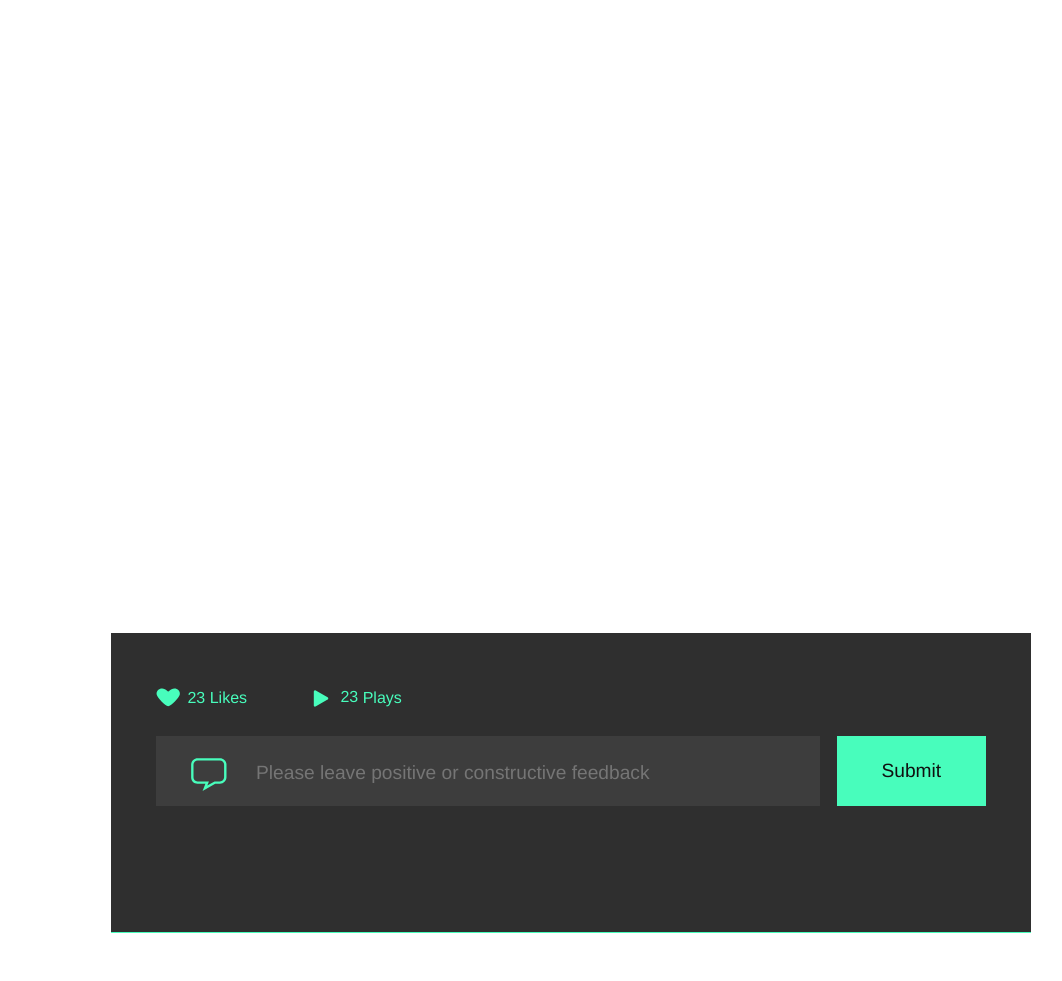
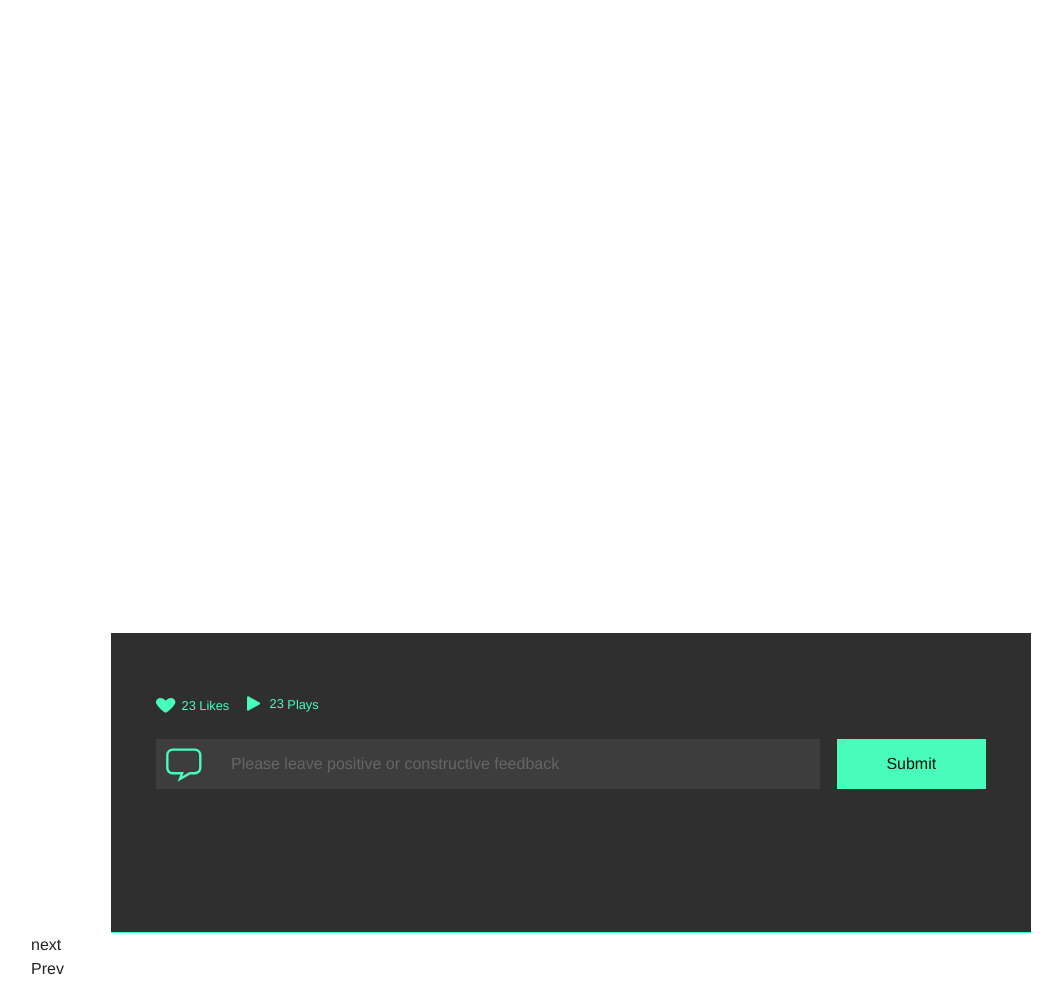
Before and after one commit to wcox-wotif/textalks, a PHP site: template templates/talks.php in a window 1280 px wide. Shown: the whole page, without its empty margins (109-1171 px from the left). Before the commit the page ends 933 px from the top, so only its background shows below. Run offline with PHP 8.4, Linux system fonts and the light colour scheme; the template is opened without the code that fills it, so the values that code supplies are empty; some libraries are stand-ins or nearby versions.

Commit message:
added the talks page fixes and home page images correctly

```diff
--- a/css/styles.css
+++ b/css/styles.css
@@ -18,7 +18,7 @@
 .header .logo {
     float: left;
     color: #48fdbc;
-    padding-left: 20px;
+    padding-left: 0px;
 }
 .header .menu_icon {
     float: right;
@@ -138,7 +138,7 @@
     width: 100%;
     float: left;
     padding: 15px;
-    opacity: 0.8;
+    opacity: 0.95;
 }
 .item a:hover .details {
     display: block;
@@ -147,12 +147,12 @@
     float: left;
 }
 .item a .details .topic {
-    font-size: 26px;
-    line-height: 26px;
+    font-size: 21px;
+    line-height: 23px;
     font-family: "Helvetica Neue";
 }
 .item a .details .speaker {
-    font-size: 20px;
+    font-size: 18px;
     font-style: light;
 }
 
@@ -210,22 +210,35 @@ body.talks {
     clear: both;
     color: #fff;
     font-weight: normal;
+    font-family: "HelveticaNeue-Ultralight", "HelveticaNeue-Light", "Helvetica Neue Light", "Helvetica Neue", Helvetica, Arial, "Lucida Grande", sans-serif;
+    letter-spacing: 0.03em;
+}
+.presentation_details h3 {
+    font-family: "HelveticaNeue-Light", "Helvetica Neue Light", "Helvetica Neue", Helvetica, Arial, "Lucida Grande", sans-serif;
+    font-size: 1em;
+    margin-top: -6px;
+    margin-bottom: 24px;
 }
 .stats img {
-    width: 50px;
+    width: 45px;
+    margin-top: -3px;
 }
 .stats img.heart {
-    width: 30px;
+    width: 25px;
     margin-left: -3px;
     margin-top: -3px;
 }
 .stats {
     float: left;
-    width: 140px;
+    width: 100px;
     color: #48fdbc;
+    font-size: 0.8em;
 }
 .like_stats {
     margin-top: 5px;
+}
+.plays_stats {
+    margin-left: -25px;
 }
 .plays_stats span {
     margin-left: -10px;
@@ -237,23 +250,38 @@ body.talks {
     width: 80%;
     float: left;
     padding: 4px 0 0 0;
-    height: 70px;
+    height: 50px;
     background: #3D3D3D;
 }
 .comments_bar img {
     width: 100px;
     float: left;
+    margin: -13px 0 0 -25px;
 }
 .comments_bar input, .comments_bar input:focus {
     background: none;
     border: none;
-    padding: 31px 0;
+    padding: 19px 0;
     width: calc(100% - 100px);
-    color: #48fdbc;
+    color: #FFF;
     float: left;
-    font-size: 1.2em;
+    font-size: 1em;
     box-shadow: none;
     margin-top: 2px;
+}
+::-webkit-input-placeholder { /* WebKit browsers */
+    color:    #666;
+}
+:-moz-placeholder { /* Mozilla Firefox 4 to 18 */
+   color:    #666;
+   opacity:  1;
+}
+::-moz-placeholder { /* Mozilla Firefox 19+ */
+   color:    #666;
+   opacity:  1;
+}
+:-ms-input-placeholder { /* Internet Explorer 10+ */
+   color:    #666;
 }
 .comment_submit {
     width: 18%;
@@ -262,8 +290,8 @@ body.talks {
     color: #101010;
     box-shadow: none;
     border: none;
-    font-size: 1.2em;
-    height: 70px;
+    font-size: 1em;
+    height: 50px;
 }
 
 /*** Small screens ***/
@@ -275,11 +303,17 @@ body.talks {
           margin-top: -29px;
           padding-right: 15px;
     }
+
 }
 
 @media only screen and (max-width: 40em) { /* max-width 640px, mobile-only styles, use when QAing mobile issues */
     .header.compressed {
         display: block;
+    }
+    .header.compressed .logo {
+        width: 70px;
+        margin-top: -7px;
+        position: absolute;
     }
 
 }
--- a/index.php
+++ b/index.php
@@ -3,6 +3,7 @@
     ini_set('display_errors', 'On');
 
     include_once $_SERVER['DOCUMENT_ROOT'].'/php/Page.php';
+    require_once $_SERVER['DOCUMENT_ROOT'].'/apiScripts/google-api-php-client/src/Google/autoload.php'; // or wherever autoload.php is located
 
     $Page = new Page;
     $pageInfo = $Page->returnPageInfo();
@@ -22,6 +23,7 @@
     if($pageInfo['page_name'] == 'home') {
         include_once $_SERVER['DOCUMENT_ROOT'].'/templates/homePage_videoLinks.php';
     } elseif ($pageInfo['page_name'] == 'talks') {
+        include_once $_SERVER['DOCUMENT_ROOT'].'/php/addVideoComment.php';
         include_once $_SERVER['DOCUMENT_ROOT'].'/templates/talks.php';
     }
 
--- /dev/null
+++ b/php/addVideoComment.php
@@ -0,0 +1 @@
+<?php
--- a/templates/homePage_videoLinks.php
+++ b/templates/homePage_videoLinks.php
@@ -22,8 +22,10 @@
       } catch (Exception $e) {
         print_r($e);
       }
-      if($imgWidth[0] == 805) {
+      if($imgWidth[0] == 803) {
         $widthClass = 'w2';
+      } else {
+        $widthClass = 'grid-sizer';
       }
     }
 
--- a/templates/talks.php
+++ b/templates/talks.php
@@ -1,3 +1,5 @@
+
+
 <div class="row post" >
 
     <div class="youTubeVideo">
@@ -66,11 +68,13 @@
             <form method="POST" class="comments_form">
                 <div class="comments_bar">
                     <img class="" src="/img/comment_logo.svg">
-                    <input type="text" class="comments" placeholder="Please leave positive or constructive feedback">
+                    <input type="text" name="comment" class="comments" placeholder="Please leave positive or constructive feedback">
                 </div>
                 <input type="submit" class="comment_submit" value="Submit" >
             </form>
         </div>
     </div>
+    <div class="next">next</div>
+    <div class="prev">Prev</div>
 
 </div>
```
